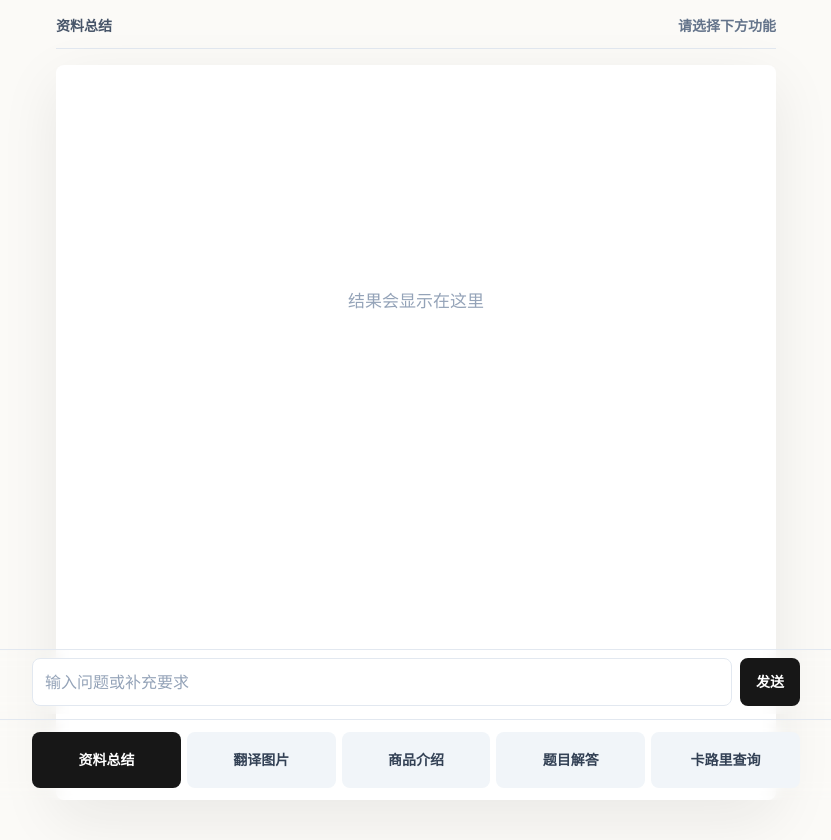
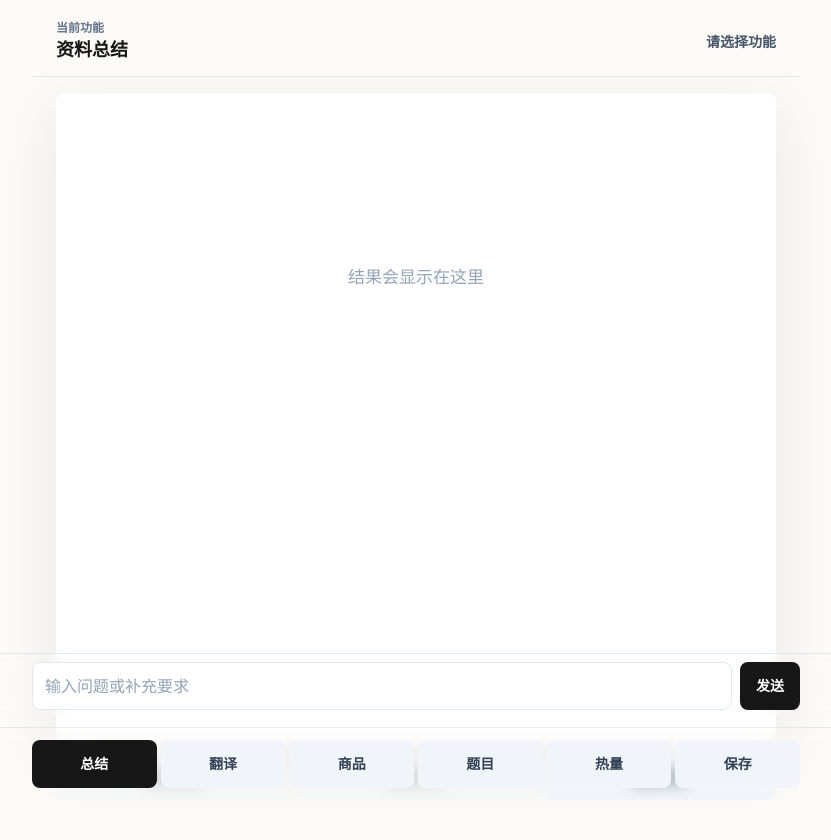
Before and after one commit to yangzongyuan672-maker/english-ai-reading-assistant, a Next.js app: page / in a window 1280 px wide. Shown: the top 840 px of the page, without its empty margins (224-1055 px from the left). Built offline with nearby package versions, Linux system fonts and the light colour scheme.

Commit message:
Update page.jsx

```diff
--- a/app/page.jsx
+++ b/app/page.jsx
@@ -1,19 +1,29 @@
 "use client";
 
-import { useEffect, useRef, useState } from "react";
+import { useEffect, useMemo, useRef, useState } from "react";
 
 const modes = [
-  { id: "summary", label: "资料总结" },
-  { id: "imageTranslate", label: "翻译图片" },
-  { id: "product", label: "商品介绍" },
-  { id: "homework", label: "题目解答" },
-  { id: "calorie", label: "卡路里查询" }
+  { id: "summary", label: "总结", full: "资料总结" },
+  { id: "imageTranslate", label: "翻译", full: "翻译图片" },
+  { id: "product", label: "商品", full: "商品介绍" },
+  { id: "homework", label: "题目", full: "题目解答" },
+  { id: "calorie", label: "热量", full: "卡路里查询" },
+  { id: "save", label: "保存", full: "文件保存" }
 ];
+
+const saveFolders = [
+  { id: "important", label: "重要资料" },
+  { id: "documents", label: "证件" },
+  { id: "media", label: "照片视频" },
+  { id: "other", label: "其他" }
+];
+
+const historyKey = "nancy-history-v1";
 
 export default function Home() {
   const [mode, setMode] = useState("summary");
   const [result, setResult] = useState("");
-  const [status, setStatus] = useState("请选择下方功能");
+  const [status, setStatus] = useState("请选择功能");
   const [busy, setBusy] = useState(false);
   const [sheetOpen, setSheetOpen] = useState(false);
   const [cameraOpen, setCameraOpen] = useState(false);
@@ -21,11 +31,24 @@ export default function Home() {
   const [selectedName, setSelectedName] = useState("");
   const [selectedFile, setSelectedFile] = useState(null);
   const [inputText, setInputText] = useState("");
+  const [saveFolder, setSaveFolder] = useState("important");
+  const [history, setHistory] = useState([]);
+  const [lastRequest, setLastRequest] = useState(null);
   const fileInputRef = useRef(null);
   const videoRef = useRef(null);
   const streamRef = useRef(null);
 
+  const currentMode = useMemo(
+    () => modes.find((item) => item.id === mode) || modes[0],
+    [mode]
+  );
+
   useEffect(() => {
+    try {
+      setHistory(JSON.parse(localStorage.getItem(historyKey) || "[]"));
+    } catch {
+      setHistory([]);
+    }
     return () => stopCamera();
   }, []);
 
@@ -40,12 +63,20 @@ export default function Home() {
     stopCamera();
     setMode(nextMode);
     setSheetOpen(true);
-    setStatus("请选择图片、文件，或打开相机");
+    setStatus(nextMode === "save" ? "选择要保存的文件或拍照" : "选择图片、文件或打开相机");
   }
 
   function chooseFile() {
     setSheetOpen(false);
     fileInputRef.current?.click();
+  }
+
+  function clearSelected() {
+    if (preview) URL.revokeObjectURL(preview);
+    setPreview("");
+    setSelectedName("");
+    setSelectedFile(null);
+    setStatus("已清除选择");
   }
 
   async function onFileChange(event) {
@@ -54,12 +85,13 @@ export default function Home() {
     if (!selected) return;
     setSelectedFile(selected);
     showPreview(selected);
-    setStatus("已选择内容，点发送开始分析");
+    setStatus(mode === "save" ? "已选择文件，请选择文件夹后保存" : "已选择内容，点发送开始分析");
   }
 
   function showPreview(file) {
     setSelectedName(file.name || "已选择文件");
     if (!file.type.startsWith("image/")) {
+      if (preview) URL.revokeObjectURL(preview);
       setPreview("");
       return;
     }
@@ -91,7 +123,7 @@ export default function Home() {
     setCameraOpen(false);
   }
 
-  async function captureAndAnalyze() {
+  async function capturePhoto() {
     const video = videoRef.current;
     if (!video || busy) return;
 
@@ -101,39 +133,48 @@ export default function Home() {
     const context = canvas.getContext("2d");
     context.drawImage(video, 0, 0, canvas.width, canvas.height);
 
-    canvas.toBlob(async (blob) => {
+    canvas.toBlob((blob) => {
       if (!blob) {
         setStatus("拍照失败，请再试一次");
         return;
       }
-      const photo = new File([blob], "camera-photo.jpg", { type: "image/jpeg" });
+      const photo = new File([blob], `nancy-photo-${Date.now()}.jpg`, { type: "image/jpeg" });
       setSelectedFile(photo);
       showPreview(photo);
       stopCamera();
-      setStatus("已拍照，点发送开始分析");
+      setStatus(mode === "save" ? "已拍照，请选择文件夹后保存" : "已拍照，点发送开始分析");
     }, "image/jpeg", 0.92);
   }
 
   async function sendText() {
+    if (mode === "save") {
+      setStatus("文件保存请使用上方的保存按钮");
+      return;
+    }
     await analyze({ file: selectedFile, nextMode: mode, text: inputText });
   }
 
-  async function analyze({ file, nextMode, text }) {
-    const cleanText = text.trim();
-    if (!file && !cleanText) {
+  async function regenerate() {
+    if (!lastRequest || busy) return;
+    await analyze(lastRequest, true);
+  }
+
+  async function analyze(request, keepRequest = false) {
+    const cleanText = request.text.trim();
+    if (!request.file && !cleanText) {
       setStatus("请先输入内容，或选择图片/文件");
       return;
     }
 
     setBusy(true);
     setResult("");
-    setStatus("正在识别，请稍等...");
+    setStatus(request.file ? "Nancy 正在看内容..." : "Nancy 正在整理中文结果...");
 
     try {
       const formData = new FormData();
-      formData.append("mode", nextMode);
+      formData.append("mode", request.nextMode);
       formData.append("text", cleanText);
-      if (file) formData.append("file", file);
+      if (request.file) formData.append("file", request.file);
 
       const response = await fetch("/api/analyze", {
         method: "POST",
@@ -143,6 +184,8 @@ export default function Home() {
       if (!response.ok || !data.ok) throw new Error(data.error || "分析失败");
       setResult(data.result);
       setStatus("完成");
+      if (!keepRequest) setLastRequest(request);
+      saveHistory(data.result, request.nextMode);
     } catch (error) {
       setStatus(error.message || "分析失败，请稍后再试");
     } finally {
@@ -150,39 +193,101 @@ export default function Home() {
     }
   }
 
+  async function saveToDrive() {
+    if (!selectedFile) {
+      setStatus("请先选择文件或拍照");
+      return;
+    }
+    setBusy(true);
+    setStatus("正在保存到 Google Drive...");
+
+    try {
+      const formData = new FormData();
+      formData.append("file", selectedFile);
+      formData.append("folder", saveFolder);
+      formData.append("note", inputText.trim());
+
+      const response = await fetch("/api/save", {
+        method: "POST",
+        body: formData
+      });
+      const data = await response.json();
+      if (!response.ok || !data.ok) throw new Error(data.error || "保存失败");
+      setStatus(`已保存到 ${saveFolders.find((item) => item.id === saveFolder)?.label}`);
+      setResult(data.message || "文件已保存到 Google Drive。");
+      saveHistory(data.message || "文件已保存到 Google Drive。", "save");
+    } catch (error) {
+      setStatus(error.message || "保存失败，请稍后再试");
+    } finally {
+      setBusy(false);
+    }
+  }
+
+  function saveHistory(text, historyMode) {
+    const item = {
+      id: Date.now(),
+      mode: modes.find((entry) => entry.id === historyMode)?.full || "记录",
+      text,
+      time: new Date().toLocaleString("zh-CN", { hour12: false })
+    };
+    const nextHistory = [item, ...history].slice(0, 10);
+    setHistory(nextHistory);
+    localStorage.setItem(historyKey, JSON.stringify(nextHistory));
+  }
+
+  async function copyResult() {
+    if (!result) return;
+    await navigator.clipboard.writeText(result);
+    setStatus("结果已复制");
+  }
+
+  function loadHistory(item) {
+    setResult(item.text);
+    setStatus(`已打开历史：${item.mode}`);
+  }
+
   return (
-    <main className="min-h-screen bg-paper pb-44 text-ink">
+    <main className="min-h-screen bg-paper pb-48 text-ink">
       <input
         ref={fileInputRef}
         type="file"
-        accept="image/*,application/pdf"
+        accept={mode === "save" ? "image/*,video/*,application/pdf,.doc,.docx,.xls,.xlsx,.txt" : "image/*,application/pdf"}
         className="sr-only"
         onChange={onFileChange}
       />
 
-      <section className="mx-auto flex min-h-screen w-full max-w-3xl flex-col px-4 pt-4 sm:px-6">
-        <div className="flex items-center justify-between gap-3 border-b border-slate-200 pb-3">
-          <p className="text-sm font-bold text-slate-600">{modes.find((item) => item.id === mode)?.label}</p>
-          <p className="text-sm font-semibold text-slate-500">{status}</p>
+      <section className="mx-auto flex min-h-screen w-full max-w-3xl flex-col px-3 pt-3 sm:px-6">
+        <div className="sticky top-0 z-10 -mx-3 border-b border-slate-200 bg-paper/95 px-3 pb-3 pt-2 backdrop-blur sm:-mx-6 sm:px-6">
+          <div className="flex items-center justify-between gap-2">
+            <div>
+              <p className="text-xs font-bold text-slate-500">当前功能</p>
+              <p className="text-lg font-black text-ink">{currentMode.full}</p>
+            </div>
+            <p className="max-w-[58%] text-right text-sm font-semibold text-slate-600">{status}</p>
+          </div>
+
+          {(selectedName || inputText) && (
+            <div className="mt-3 flex items-center justify-between gap-2 rounded-[8px] border border-slate-200 bg-white px-3 py-2 text-sm">
+              <p className="min-w-0 flex-1 truncate font-bold text-slate-700">
+                {selectedName ? `已选择：${selectedName}` : "可以直接发送文字"}
+              </p>
+              {selectedName && (
+                <button type="button" onClick={clearSelected} className="font-black text-slate-500">
+                  清除
+                </button>
+              )}
+            </div>
+          )}
         </div>
 
         {cameraOpen && (
           <div className="mt-4 overflow-hidden rounded-[8px] bg-black">
             <video ref={videoRef} autoPlay playsInline muted className="aspect-[3/4] w-full object-cover sm:aspect-video" />
             <div className="grid grid-cols-2 gap-2 bg-white p-2">
-              <button
-                type="button"
-                onClick={stopCamera}
-                className="min-h-12 rounded-[8px] bg-slate-100 font-bold text-slate-700"
-              >
+              <button type="button" onClick={stopCamera} className="min-h-12 rounded-[8px] bg-slate-100 font-bold text-slate-700">
                 取消
               </button>
-              <button
-                type="button"
-                onClick={captureAndAnalyze}
-                disabled={busy}
-                className="min-h-12 rounded-[8px] bg-ink font-bold text-white disabled:bg-slate-400"
-              >
+              <button type="button" onClick={capturePhoto} disabled={busy} className="min-h-12 rounded-[8px] bg-ink font-bold text-white disabled:bg-slate-400">
                 拍照
               </button>
             </div>
@@ -190,7 +295,7 @@ export default function Home() {
         )}
 
         {(preview || selectedName) && !cameraOpen && (
-          <div className="mt-4 rounded-[8px] border border-slate-200 bg-white p-3">
+          <div className="mt-4 rounded-[8px] border border-slate-200 bg-white p-3 shadow-soft">
             {preview ? (
               <img src={preview} alt="已选择内容" className="max-h-72 w-full rounded-[8px] object-contain" />
             ) : (
@@ -199,37 +304,91 @@ export default function Home() {
           </div>
         )}
 
+        {mode === "save" && (
+          <div className="mt-4 rounded-[8px] border border-slate-200 bg-white p-3 shadow-soft">
+            <p className="mb-2 text-sm font-black text-slate-700">保存到</p>
+            <div className="grid grid-cols-4 gap-2">
+              {saveFolders.map((folder) => (
+                <button
+                  key={folder.id}
+                  type="button"
+                  onClick={() => setSaveFolder(folder.id)}
+                  className={`min-h-11 rounded-[8px] px-1 text-sm font-black ${
+                    saveFolder === folder.id ? "bg-ink text-white" : "bg-slate-100 text-slate-700"
+                  }`}
+                >
+                  {folder.label}
+                </button>
+              ))}
+            </div>
+            <button
+              type="button"
+              onClick={saveToDrive}
+              disabled={busy || !selectedFile}
+              className="mt-3 min-h-12 w-full rounded-[8px] bg-ink font-black text-white disabled:bg-slate-400"
+            >
+              保存到 Google Drive
+            </button>
+          </div>
+        )}
+
         <article className="mt-4 flex-1 whitespace-pre-wrap rounded-[8px] bg-white p-4 text-[17px] leading-8 shadow-soft">
           {result || (
-            <div className="grid min-h-[55vh] place-items-center text-center text-slate-400">
-              <p>{busy ? "正在生成中文内容..." : "结果会显示在这里"}</p>
+            <div className="grid min-h-[42vh] place-items-center text-center text-slate-400">
+              <p>{busy ? "Nancy 正在生成中文内容..." : "结果会显示在这里"}</p>
             </div>
           )}
         </article>
+
+        <div className="mt-3 grid grid-cols-3 gap-2">
+          <button type="button" onClick={copyResult} disabled={!result} className="min-h-11 rounded-[8px] bg-slate-100 text-sm font-black text-slate-700 disabled:opacity-40">
+            复制结果
+          </button>
+          <button type="button" onClick={regenerate} disabled={!lastRequest || busy || mode === "save"} className="min-h-11 rounded-[8px] bg-slate-100 text-sm font-black text-slate-700 disabled:opacity-40">
+            重新生成
+          </button>
+          <button type="button" onClick={() => setHistory([]) || localStorage.removeItem(historyKey)} className="min-h-11 rounded-[8px] bg-slate-100 text-sm font-black text-slate-700">
+            清空历史
+          </button>
+        </div>
+
+        {history.length > 0 && (
+          <div className="mt-4 pb-4">
+            <p className="mb-2 text-sm font-black text-slate-500">最近记录</p>
+            <div className="grid gap-2">
+              {history.slice(0, 4).map((item) => (
+                <button
+                  key={item.id}
+                  type="button"
+                  onClick={() => loadHistory(item)}
+                  className="rounded-[8px] border border-slate-200 bg-white p-3 text-left shadow-soft"
+                >
+                  <div className="flex items-center justify-between gap-2">
+                    <span className="font-black text-ink">{item.mode}</span>
+                    <span className="text-xs font-semibold text-slate-400">{item.time}</span>
+                  </div>
+                  <p className="mt-1 line-clamp-2 text-sm leading-6 text-slate-600">{item.text}</p>
+                </button>
+              ))}
+            </div>
+          </div>
+        )}
       </section>
 
       {sheetOpen && (
         <div className="fixed inset-x-0 bottom-40 z-20 mx-auto w-full max-w-3xl px-4">
           <div className="grid gap-2 rounded-[8px] border border-slate-200 bg-white p-2 shadow-soft">
-            <button
-              type="button"
-              onClick={chooseFile}
-              className="min-h-12 rounded-[8px] bg-slate-100 font-extrabold text-ink"
-            >
+            <button type="button" onClick={chooseFile} className="min-h-12 rounded-[8px] bg-slate-100 font-extrabold text-ink">
               选择图片或文件
             </button>
-            <button
-              type="button"
-              onClick={openCamera}
-              className="min-h-12 rounded-[8px] bg-ink font-extrabold text-white"
-            >
+            <button type="button" onClick={openCamera} className="min-h-12 rounded-[8px] bg-ink font-extrabold text-white">
               打开相机
             </button>
           </div>
         </div>
       )}
 
-      <div className="fixed inset-x-0 bottom-[86px] z-30 border-t border-slate-200 bg-white/92 px-2 py-2 backdrop-blur">
+      <div className="fixed inset-x-0 bottom-[82px] z-30 border-t border-slate-200 bg-white/92 px-2 py-2 backdrop-blur">
         <div className="mx-auto flex max-w-3xl gap-2">
           <input
             value={inputText}
@@ -243,29 +402,22 @@ export default function Home() {
             placeholder="输入问题或补充要求"
             className="min-h-12 min-w-0 flex-1 rounded-[8px] border border-slate-200 bg-white px-3 text-base text-ink placeholder:text-slate-400"
           />
-          <button
-            type="button"
-            onClick={sendText}
-            disabled={busy}
-            className="min-h-12 rounded-[8px] bg-ink px-4 text-sm font-black text-white disabled:bg-slate-400"
-          >
+          <button type="button" onClick={sendText} disabled={busy} className="min-h-12 rounded-[8px] bg-ink px-4 text-sm font-black text-white disabled:bg-slate-400">
             发送
           </button>
         </div>
       </div>
 
       <nav className="fixed inset-x-0 bottom-0 z-30 border-t border-slate-200 bg-white/92 px-2 py-3 backdrop-blur">
-        <div className="mx-auto grid max-w-3xl grid-cols-5 gap-1.5">
+        <div className="mx-auto grid max-w-3xl grid-cols-6 gap-1">
           {modes.map((item) => (
             <button
               key={item.id}
               type="button"
               onClick={() => chooseMode(item.id)}
               disabled={busy}
-              className={`min-h-14 rounded-[8px] px-1 text-[12px] font-black leading-tight transition sm:text-sm ${
-                mode === item.id
-                  ? "bg-ink text-white"
-                  : "bg-slate-100 text-slate-700"
+              className={`min-h-12 rounded-[8px] px-1 text-[12px] font-black leading-tight transition sm:text-sm ${
+                mode === item.id ? "bg-ink text-white" : "bg-slate-100 text-slate-700"
               } disabled:opacity-60`}
             >
               {item.label}
```
